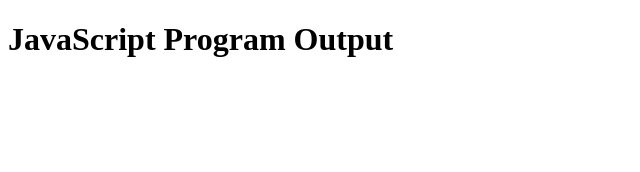
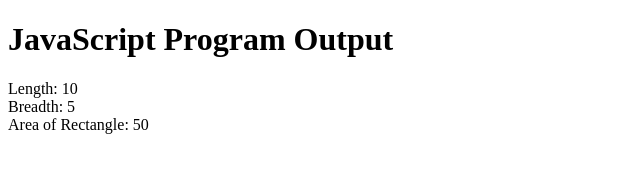
Before and after one commit to abiramikathirvel27/js-jqpgm1, a website: page index.html in a window 1280 px wide. Shown: the whole page, without its empty margins (0-640 px from the left). Drawn offline with Linux system fonts and the light colour scheme.

Commit message:
Update index.html

```diff
--- a/index.html
+++ b/index.html
@@ -5,11 +5,24 @@
 </head>
 <body>
 
-<h1>JavaScript Program Output</h1>
+    <h1>JavaScript Program Output</h1>
 
-<p id="output"></p>
+    <p id="output"></p>
 
-<script src="script.js"></script>
+    <script>
+        // Store the length and breadth
+        let length = 10;
+        let breadth = 5;
+
+        // Calculate the area
+        let area = length * breadth;
+
+        // Display the result
+        document.getElementById("output").innerHTML =
+            "Length: " + length + "<br>" +
+            "Breadth: " + breadth + "<br>" +
+            "Area of Rectangle: " + area;
+    </script>
 
 </body>
 </html>
```
